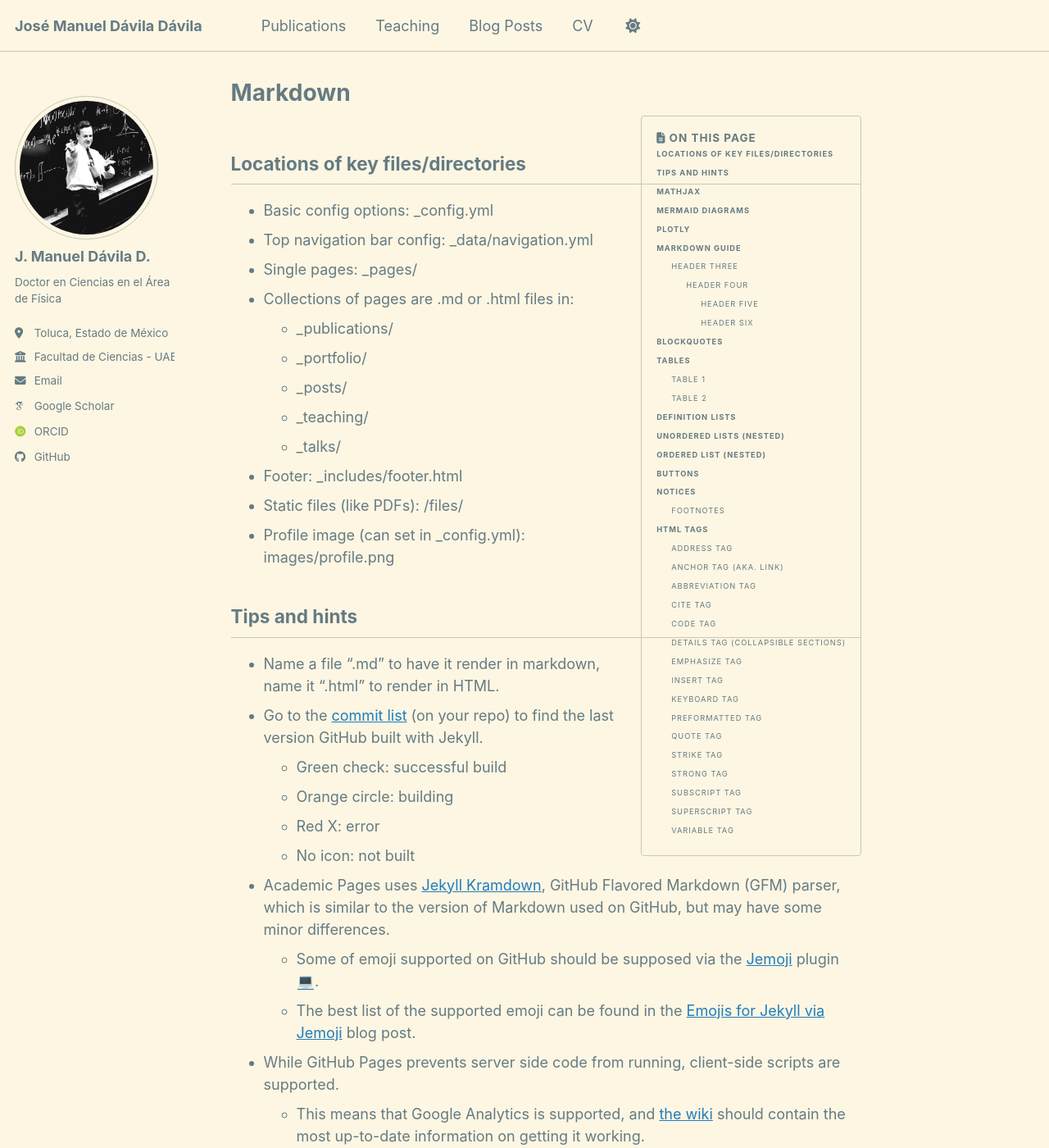
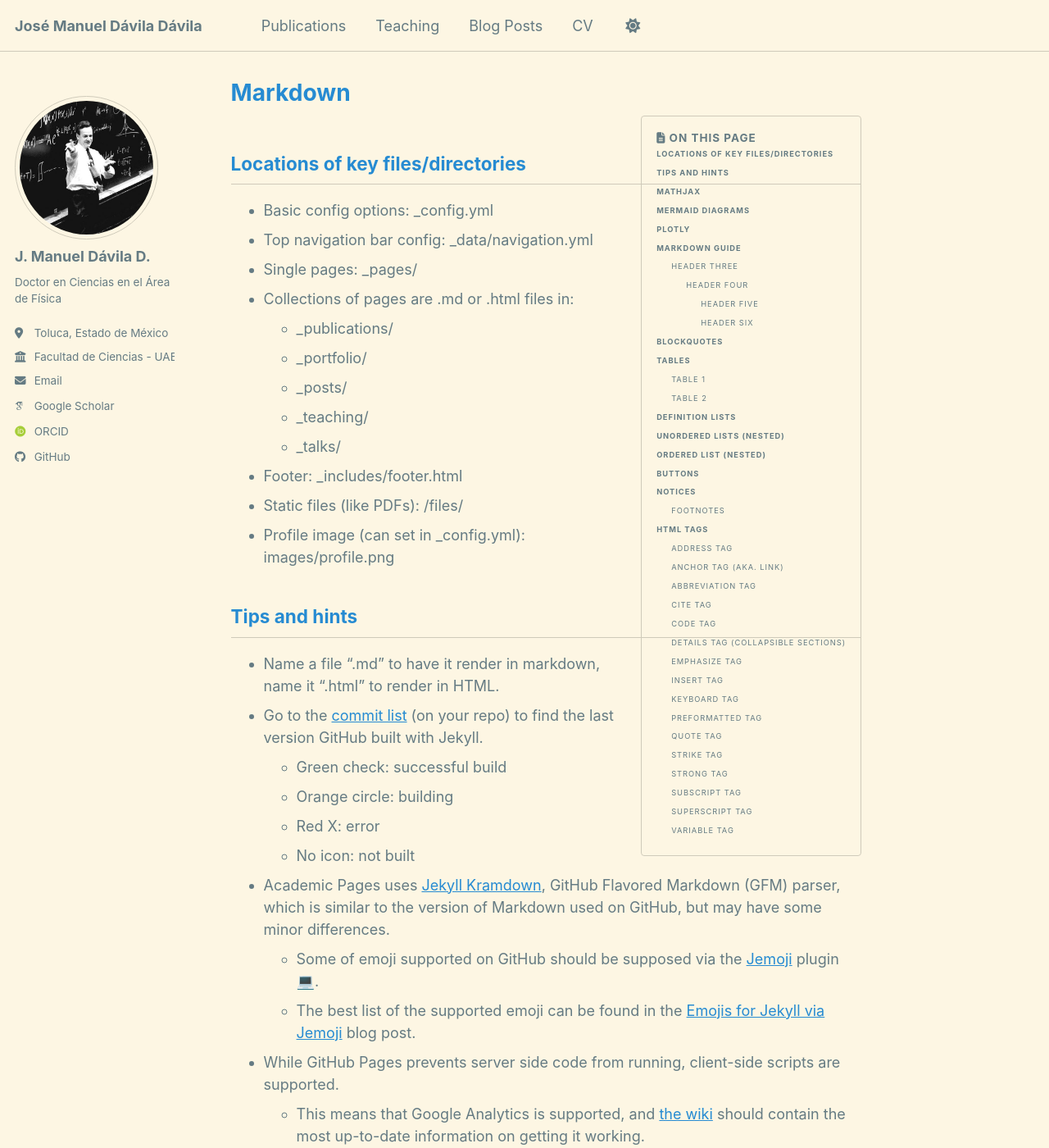
Before and after one commit to jmdaviladr/jmdaviladr.github.io, a Jekyll site: the page built from _pages/markdown.md, in a window 1280 px wide and 1400 px high. Shown: the whole window at 82% size. Built offline with Jekyll 4.4.1, drawn with Linux system fonts in a browser that asks for light colours; emoji names are drawn with the system emoji font; some web fonts are replaced; a script bundle is joined from its source files by our own code; library files that are not in the unit come from our copies.

Commit message:
Update _sunrise_light.scss

```diff
--- a/_sass/theme/_sunrise_light.scss
+++ b/_sass/theme/_sunrise_light.scss
@@ -1,31 +1,29 @@
 /* ==========================================================================
-   SUNRISE THEME - LIGHT VERSION
+   SUNRISE THEME - LIGHT VERSION (custom Solarized/Minima-like)
    ========================================================================== */
-/* Color codes used for the theme */
-/* Solarized Light-like palette */
-$primary-color  : #268bd2;   // azul solarized
-$background     : #fdf6e3;   // crema
-$text           : #657b83;   // texto gris-azulado
+
+/* Paleta tipo Solarized Light */
+$primary-color  : #268bd2;   // azul
+$background     : #fdf6e3;   // crema (fondo)
+$text           : #657b83;   // texto base gris-azulado
 $text-muted     : #93a1a1;   // texto secundario
 $footer         : #eee8d5;   // footer crema más oscuro
 
-
-//$primary-color              : #fc3a52;
 $dark-primary-color         : mix(#000, $primary-color, 40%);
 $darker-primary-color       : mix(#000, $primary-color, 60%);
 $light-primary-color        : mix(#fff, $primary-color, 50%);
 $lighter-primary-color      : mix(#fff, $primary-color, 90%);
-//$background                 : #e8d5b7;
+
 $background-light           : mix(#fff, $background, 20%);
-$background-lighter        : #ffffff;
-//$text                      : #000000;
-//$text-muted                : #0e2431;
-$link                      : mix(#000, $primary-color, 10%);
-$link-dark                 : mix(#000, $link, 25%);
-$link-light                : mix(#fff, $link, 25%);
-//$footer                    : #f9b248;
-$border                    : mix(#000, $background, 20%);
-$border-dark               : mix(#000, $background, 30%);
+$background-lighter         : #ffffff;
+
+/* CLAVE: links deben ser el azul (no mezcla hacia negro) */
+$link                      : $primary-color;
+$link-dark                 : mix(#000, $link, 15%);
+$link-light                : mix(#fff, $link, 15%);
+
+$border                    : mix(#000, $background, 18%);
+$border-dark               : mix(#000, $background, 28%);
 
 /* Color codes used for the site */
 $danger-color               : #cc6666;
@@ -44,7 +42,7 @@ $navicon-height             : 4px;
 $sidebar-link-max-width     : 250px;
 $sidebar-screen-min-width   : 1024px;
 
-/* Light theme for the site */
+/* Light theme variables */
 :root {
   --global-base-color                 : #{$primary-color};
   --global-bg-color                   : #{$background};
@@ -54,11 +52,14 @@ $sidebar-screen-min-width   : 1024px;
   --global-code-background-color      : #{$background-light};
   --global-code-text-color            : #{$text-muted};
   --global-fig-caption-color          : #{$text-muted};
+
   --global-link-color                 : #{$link};
   --global-link-color-hover           : #{$link-light};
   --global-link-color-visited         : #{$link-dark};
+
   --global-masthead-link-color        : #{$text};
   --global-masthead-link-color-hover  : #{$text-muted};
+
   --global-text-color                 : #{$text};
   --global-text-color-light           : #{$text-muted};
   --global-thead-color                : #{$background-light};
@@ -68,3 +69,27 @@ $sidebar-screen-min-width   : 1024px;
 .page__footer-follow .social-icons .svg-inline--fa {
   color: inherit;
 }
+
+/* ==========================================================================
+   OVERRIDE “Minima-like”: títulos azules
+   (esto es lo que te falta para que se vea como la 3ra imagen)
+   ========================================================================== */
+.page__content h1,
+.page__content h2,
+.page__content h3,
+.page__content h4,
+.page__content h5,
+.page__content h6,
+.page__title,
+.archive__item-title a {
+  color: var(--global-link-color);
+}
+
+.page__content h1 a,
+.page__content h2 a,
+.page__content h3 a,
+.page__content h4 a,
+.page__content h5 a,
+.page__content h6 a {
+  color: var(--global-link-color);
+}
```
Lines whose indentation alone changed are shown as unchanged.
